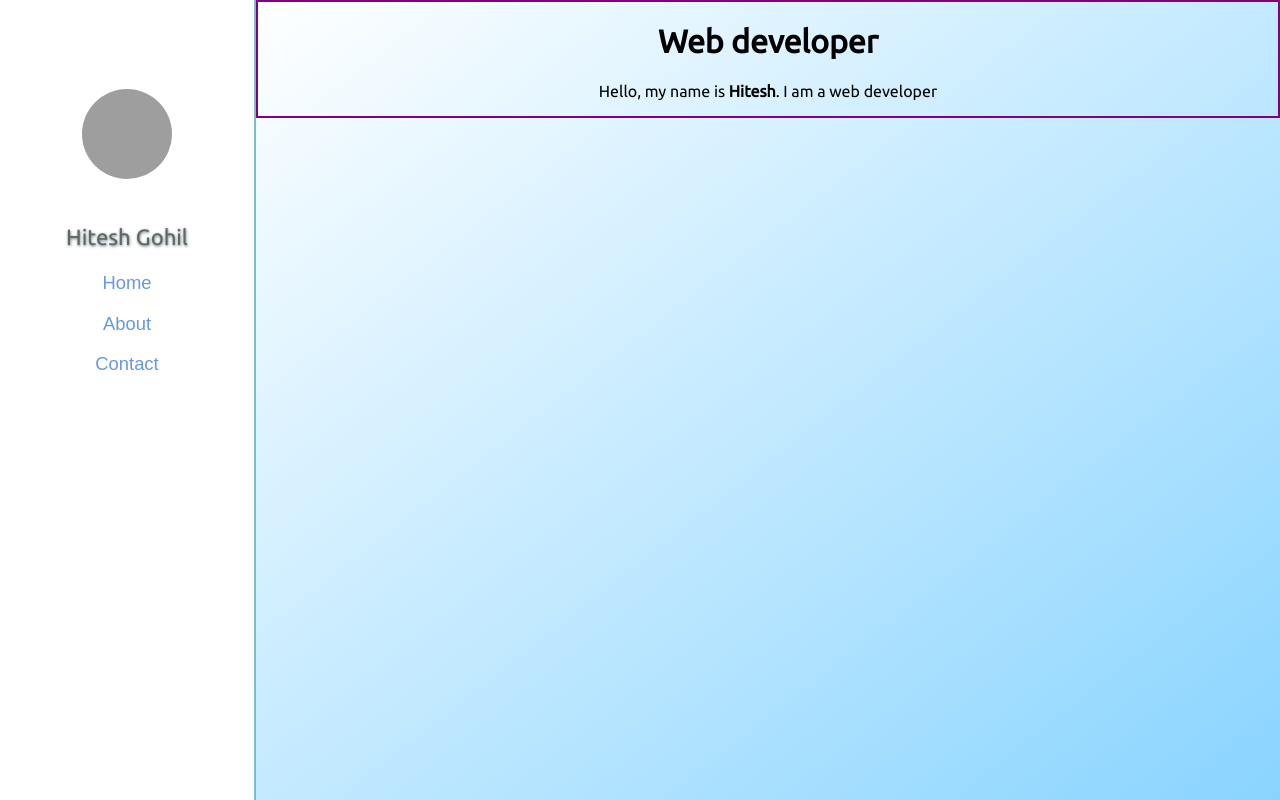
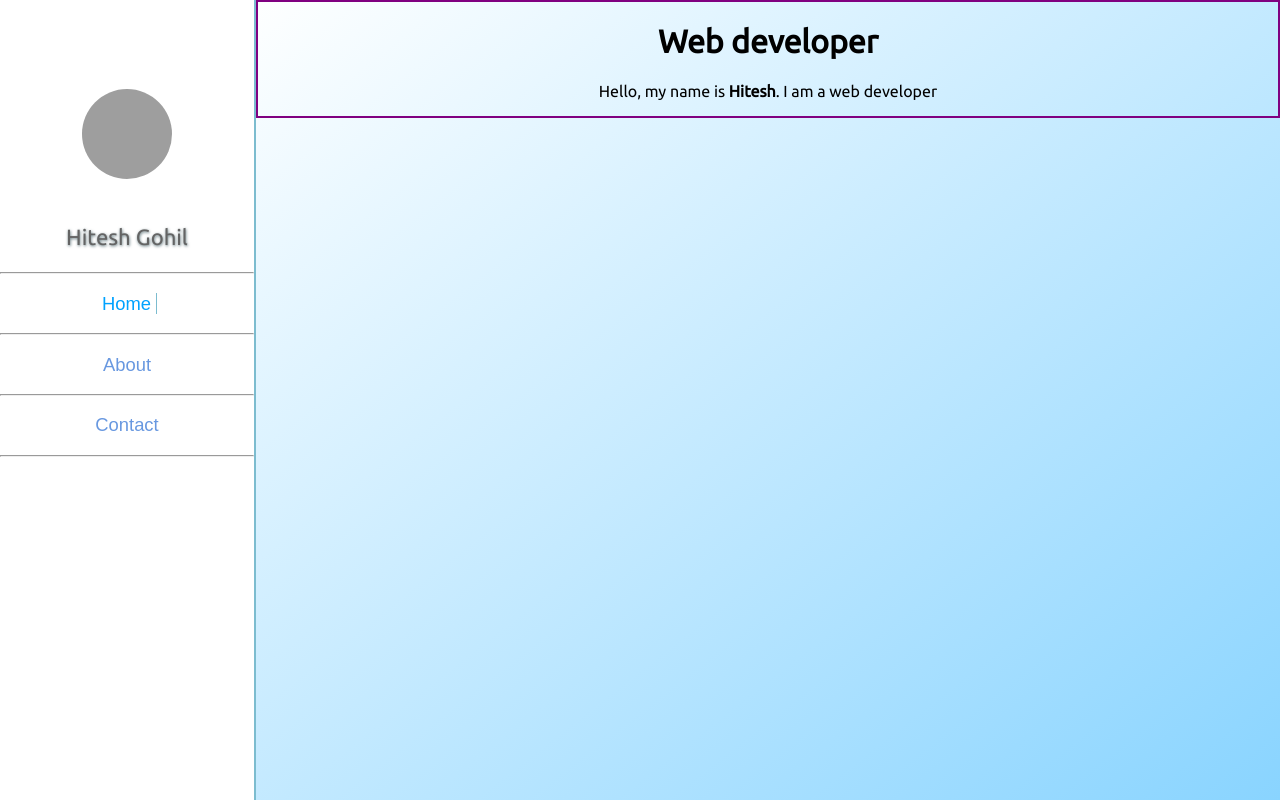
Before and after one commit to hitesh-92/portfolio-vue, a Vue app: page / in a window 1280 px wide. Built offline with nearby package versions, Linux system fonts and the light colour scheme; grey boxes are pictures that could not be loaded.

Commit message:
navbar updated

```diff
--- a/src/App.vue
+++ b/src/App.vue
@@ -5,6 +5,9 @@
       :selectHome="switchToHome"
       :selectAbout="switchToAbout"
       :selectContact="switchToContact"
+      :homeStatus="appHome"
+      :aboutStatus="appAbout"
+      :contactStatus="appContact"
 
     />
 
--- a/src/components/Navbar.vue
+++ b/src/components/Navbar.vue
@@ -11,17 +11,25 @@
         <p id="name">Hitesh Gohil</p>
       </li>
 
-      <li class="link" @click="selectHome()">
-        <span>Home</span>
+      <hr>
+
+      <li @click="selectHome()">
+        <span :class="[{active: homeStatus}]">Home</span>
       </li>
 
-      <li class="link" @click="selectAbout()">
-        <span>About</span>
+      <hr>
+
+      <li @click="selectAbout()">
+        <span :class="[{active: aboutStatus}]">About</span>
       </li>
 
-      <li class="link" @click="selectContact()">
-        <span>Contact</span>
+      <hr>
+
+      <li @click="selectContact()">
+        <span :class="[{active: contactStatus}]">Contact</span>
       </li>
+
+      <hr>
 
     </ul>
 
@@ -35,11 +43,25 @@ export default {
   props: {
     selectHome: Function,
     selectAbout: Function,
-    selectContact: Function
+    selectContact: Function,
+    homeStatus: Boolean,
+    aboutStatus: Boolean,
+    contactStatus: Boolean
   },
+
   data: function() {
     return{
 
+    }
+  },
+
+  methods: {
+    homeActive(){
+      if(homeStatus){
+        return{
+          color: 'red'
+        }
+      }
     }
   }
 
@@ -69,6 +91,10 @@ export default {
       color: rgb(0, 195, 255);
     }
 
+    .link{
+      color: red
+    }
+
     img{
       width: 90px;
       height: 90px;
@@ -88,4 +114,14 @@ export default {
       font-weight: 500;
     }
 
+    .active{
+      box-sizing: border-box;
+      transition: 1s ease-in-out;
+      transition-timing-function: ease-in;
+      color:rgb(0, 162, 255);
+      border-right: 1.5px solid rgb(124, 188, 207);
+      padding: 0px 5px;
+      cursor: pointer;
+    }
+
 </style>
```
